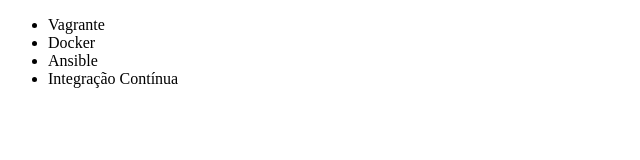
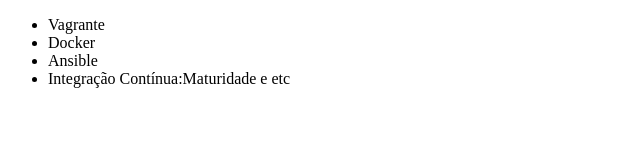
Before and after one commit to JulioCKuzuyama/Programone, a plain HTML site: page index.html in a window 1280 px wide. Shown: the full height of the page, 0-640 px from the left. Drawn offline with Linux system fonts and the light colour scheme.

Commit message:
renomei o nome do arquivo

```diff
--- a/index.html
+++ b/index.html
@@ -9,7 +9,7 @@
         <li>Vagrante</li>
         <li>Docker</li>
         <li>Ansible</li>
-        <li>Integração Contínua</li>
+        <li>Integração Contínua:Maturidade e etc</li>
     </ul>
 </body>
 </html>
```
